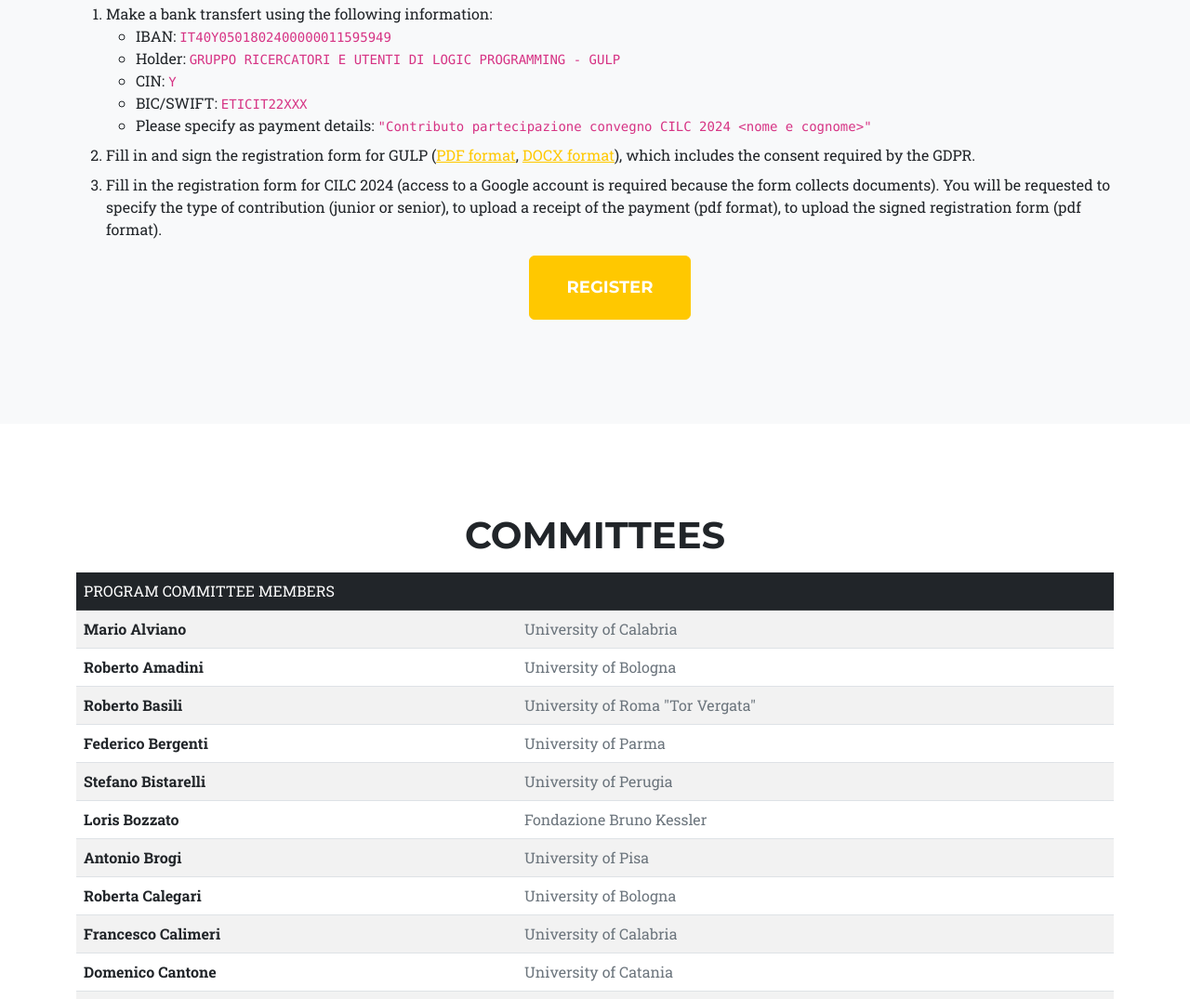
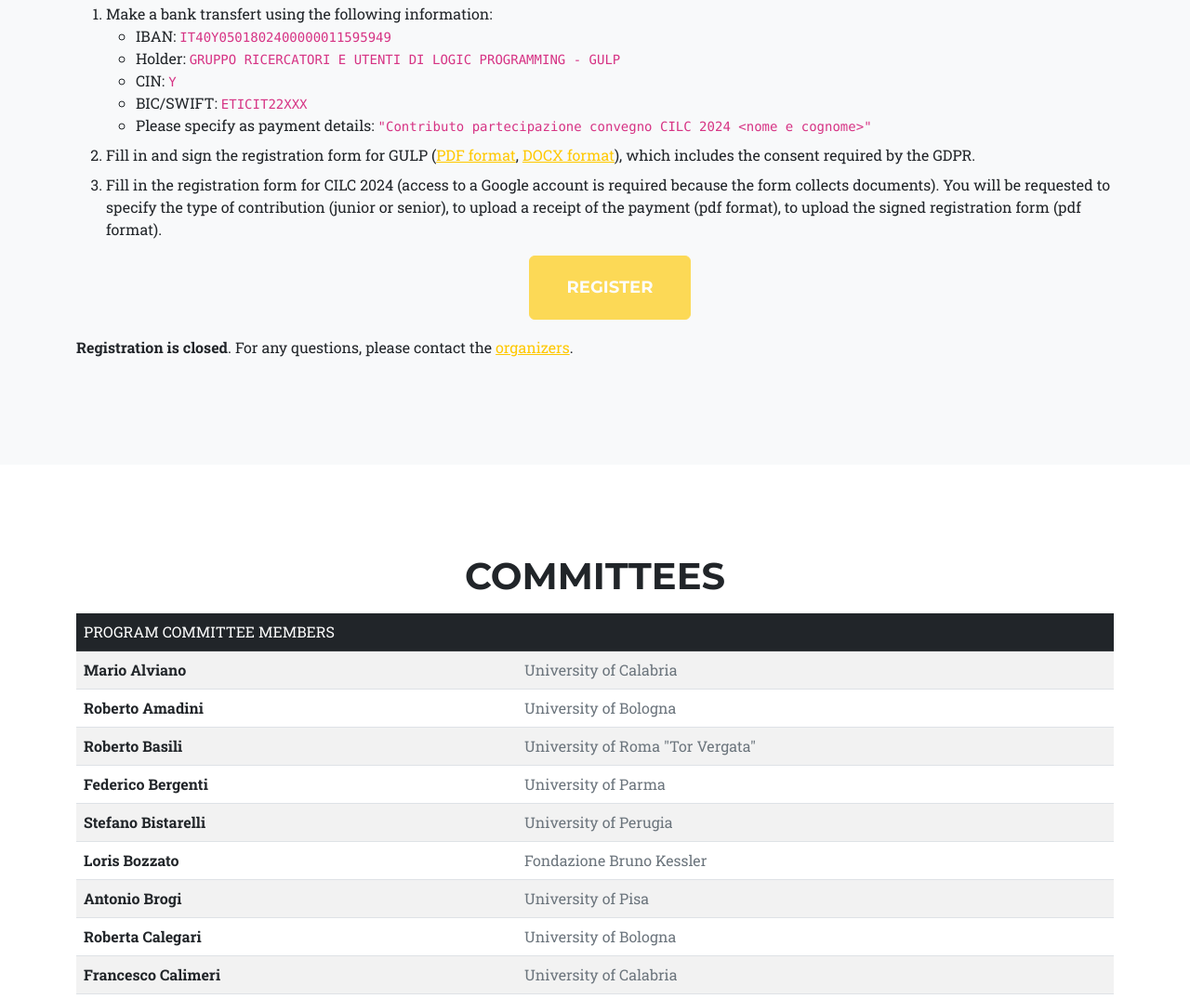
Before and after one commit to cilc2024/cilc2024.github.io, a plain HTML site: page index.html in a window 1280 px wide. Shown: the part 10866-11941 px from the top of the page at 93% size. Drawn offline with nearby package versions, Linux system fonts and the light colour scheme.

Commit message:
registration closed

```diff
--- a/index.html
+++ b/index.html
@@ -1048,15 +1048,17 @@
         to upload the signed registration form (pdf format).
 
           <div class="d-flex justify-content-center pt-3">
-            <a class="btn btn-primary btn-xl text-uppercase js-scroll-trigger"
+            <a class="btn btn-primary btn-xl text-uppercase js-scroll-trigger disabled"
                href="https://docs.google.com/forms/d/e/1FAIpQLSfJuK1G-gmpEt77iIpGrcwewAuvEybxnLr5O95TYQwnfla8tw/viewform?usp=sf_link" target="_blank">
                  Register
             </a>
           </div>
-
         </li>
       </ol>
+    </p>
 
+    <p>
+      <strong>Registration is closed</strong>. For any questions, please contact the <a href="#contact">organizers</a>.
     </p>
 
   </div>
```
